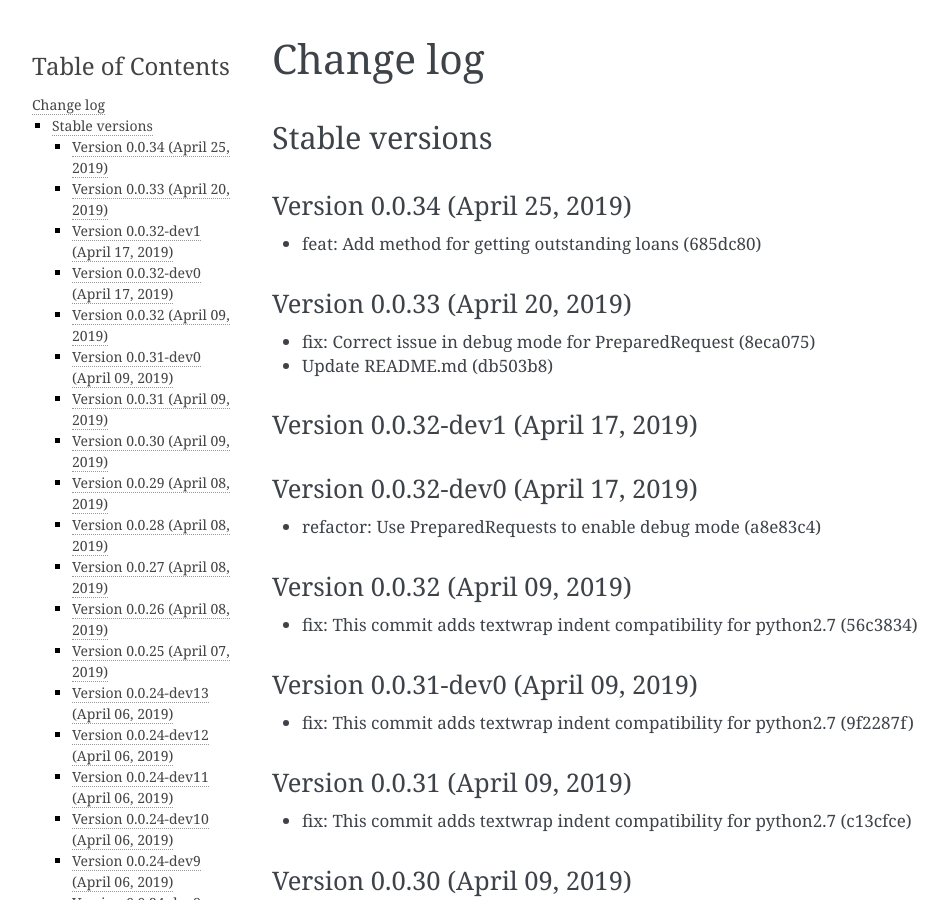
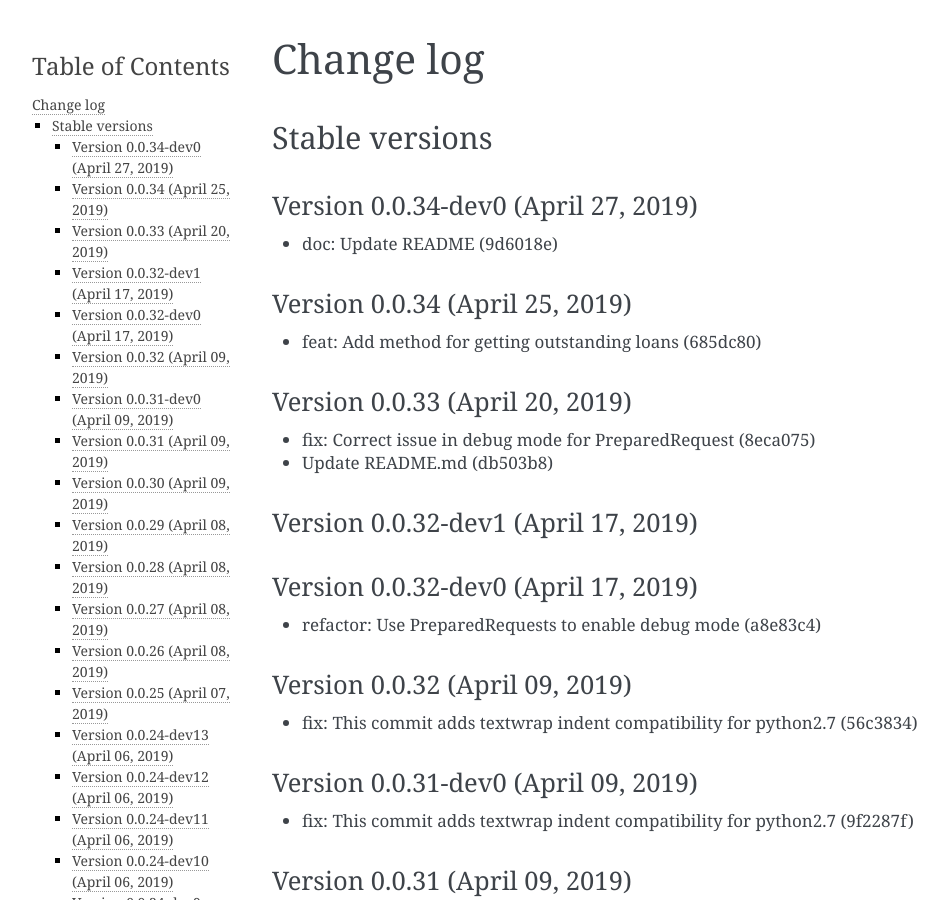
Before and after one commit to mobidevke/PyFineract, a Sphinx documentation site: the page built from docs/changes.rst, in a window 1280 px wide and 900 px high. Shown: the whole window, without its empty margins (148-1096 px from the left). Built offline with Sphinx 7.4.7, drawn with Linux system fonts in a browser that asks for light colours; formulas are drawn with MathJax 3; pages that are not in the unit, such as notebooks, are missing from menus.

Commit message:
Publish version 0.0.34-dev0

```diff
--- a/docs/changes.rst
+++ b/docs/changes.rst
@@ -3,6 +3,11 @@ Change log
 
 Stable versions
 ~~~~~~~~~~~~~~~
+
+Version 0.0.34-dev0 (April 27, 2019)
+-----------------------------------
+
+* doc: Update README (9d6018e)
 
 Version 0.0.34 (April 25, 2019)
 -----------------------------------
--- a/setup.py
+++ b/setup.py
@@ -2,7 +2,7 @@ import textwrap
 
 import setuptools
 
-version = "0.0.34"
+version = "0.0.34-dev0"
 
 if __name__ == '__main__':
     setuptools.setup(
```
